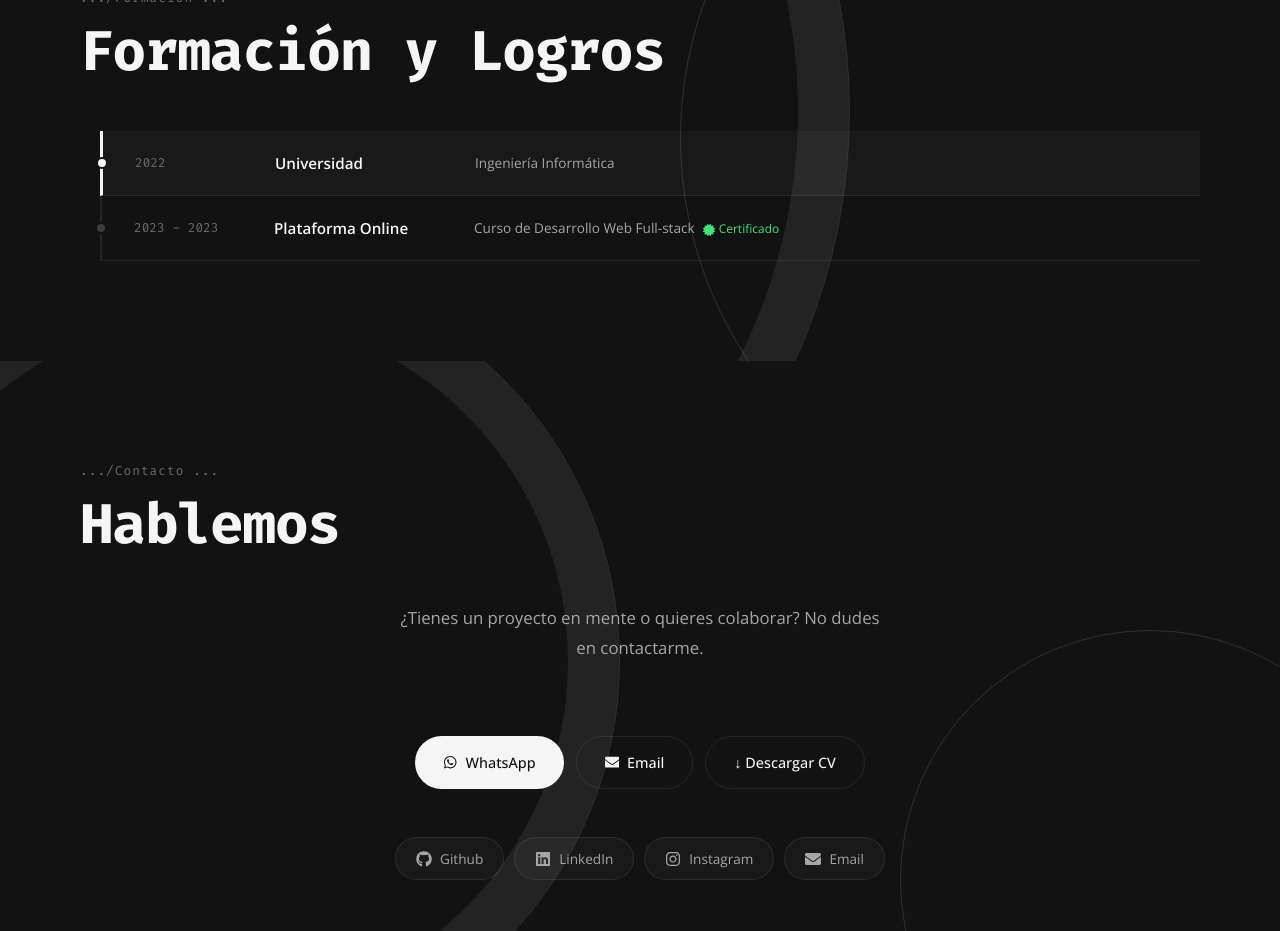
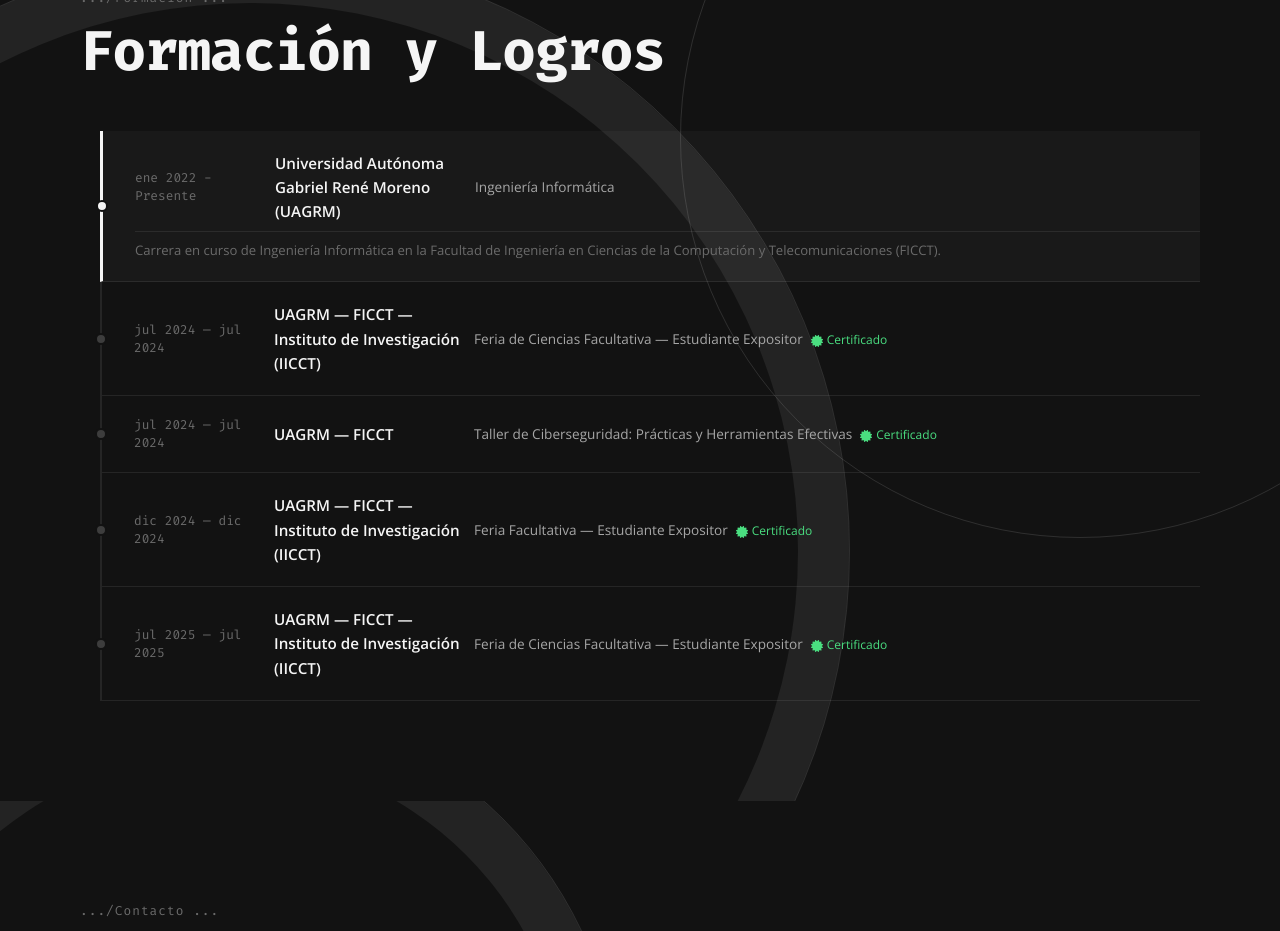
Before and after one commit to DrAlastor/MyPortafolio, a Next.js app: page / in a window 1280 px wide. Shown: the part 3180-4111 px from the top of the page. Built offline with nearby package versions, Linux system fonts and the light colour scheme.

Commit message:
Actu certificado

```diff
--- a/app/globals.css
+++ b/app/globals.css
@@ -648,6 +648,17 @@
   color: var(--text-secondary);
 }
 
+.timeline-description {
+  grid-column: 1 / -1;
+  font-size: 0.82rem;
+  color: var(--text-muted);
+  line-height: 1.6;
+  margin-top: 8px;
+  padding-top: 8px;
+  border-top: 1px solid var(--border-subtle);
+  overflow: hidden;
+}
+
 .timeline-total {
   text-align: right;
   margin-top: 16px;
--- a/app/page.tsx
+++ b/app/page.tsx
@@ -551,8 +551,22 @@
                 onClick={() => setActiveTimeline(exp.id)}
               >
                 <div className="timeline-date">
-                  {new Date(exp.start_date).getFullYear()}
-                  {exp.end_date && ` - ${new Date(exp.end_date).getFullYear()}`}
+                  {(() => {
+                    const start = new Date(exp.start_date);
+                    const startStr = start.toLocaleDateString(lang === "es" ? "es-ES" : "en-US", {
+                      month: "short",
+                      year: "numeric",
+                    });
+                    if (!exp.end_date) {
+                      return `${startStr} - ${lang === "es" ? "Presente" : "Present"}`;
+                    }
+                    const end = new Date(exp.end_date);
+                    const endStr = end.toLocaleDateString(lang === "es" ? "es-ES" : "en-US", {
+                      month: "short",
+                      year: "numeric",
+                    });
+                    return `${startStr} — ${endStr}`;
+                  })()}
                 </div>
                 <div className="timeline-company">{getText(exp.institution, lang)}</div>
                 <div className="timeline-role">
@@ -572,6 +586,16 @@
                     </span>
                   )}
                 </div>
+                {activeTimeline === exp.id && (
+                  <motion.p
+                    className="timeline-description"
+                    initial={{ opacity: 0, height: 0 }}
+                    animate={{ opacity: 1, height: "auto" }}
+                    transition={{ duration: 0.3 }}
+                  >
+                    {getText(exp.description, lang)}
+                  </motion.p>
+                )}
               </motion.div>
             ))}
           </motion.div>
--- a/data/portfolio.ts
+++ b/data/portfolio.ts
@@ -150,12 +150,12 @@
       en: "Computer Engineering",
     },
     institution: {
-      es: "Universidad",
-      en: "University",
+      es: "Universidad Autónoma Gabriel René Moreno (UAGRM)",
+      en: "Gabriel René Moreno Autonomous University (UAGRM)",
     },
     description: {
-      es: "Carrera en curso de Ingeniería Informática.",
-      en: "Ongoing Computer Engineering degree.",
+      es: "Carrera en curso de Ingeniería Informática en la Facultad de Ingeniería en Ciencias de la Computación y Telecomunicaciones (FICCT).",
+      en: "Ongoing Computer Engineering degree at the Faculty of Computer Science and Telecommunications Engineering (FICCT).",
     },
     start_date: "2022-01-01",
     end_date: null,
@@ -164,19 +164,73 @@
   {
     id: 2,
     title: {
-      es: "Curso de Desarrollo Web Full-stack",
-      en: "Full-stack Web Development Course",
+      es: "Feria de Ciencias Facultativa — Estudiante Expositor",
+      en: "Faculty Science Fair — Student Exhibitor",
     },
     institution: {
-      es: "Plataforma Online",
-      en: "Online Platform",
+      es: "UAGRM — FICCT — Instituto de Investigación (IICCT)",
+      en: "UAGRM — FICCT — Research Institute (IICCT)",
     },
     description: {
-      es: "Desarrollo web con JavaScript, React y Node.js.",
-      en: "Web development with JavaScript, React, and Node.js.",
+      es: "Expositor de Proyecto de Investigación Académica Formativa. Área: Programación. Categoría: Básico. Proyecto: Juego Super Mario Bros.",
+      en: "Academic Research Project Exhibitor. Area: Programming. Category: Basic. Project: Super Mario Bros Game.",
     },
-    start_date: "2023-06-01",
-    end_date: "2023-12-01",
+    start_date: "2024-07-16",
+    end_date: "2024-07-18",
+    has_certificate: true,
+  },
+  {
+    id: 3,
+    title: {
+      es: "Taller de Ciberseguridad: Prácticas y Herramientas Efectivas",
+      en: "Cybersecurity Workshop: Effective Practices and Tools",
+    },
+    institution: {
+      es: "UAGRM — FICCT",
+      en: "UAGRM — FICCT",
+    },
+    description: {
+      es: "Taller de Ciberseguridad con una duración total de 8 horas académicas. Instructor: Ing. Guido Delgadillo Fernández.",
+      en: "Cybersecurity workshop with a total duration of 8 academic hours. Instructor: Eng. Guido Delgadillo Fernández.",
+    },
+    start_date: "2024-07-13",
+    end_date: "2024-07-20",
+    has_certificate: true,
+  },
+  {
+    id: 4,
+    title: {
+      es: "Feria Facultativa — Estudiante Expositor",
+      en: "Faculty Fair — Student Exhibitor",
+    },
+    institution: {
+      es: "UAGRM — FICCT — Instituto de Investigación (IICCT)",
+      en: "UAGRM — FICCT — Research Institute (IICCT)",
+    },
+    description: {
+      es: "Expositor de Proyecto de Investigación Académica Formativa. Área: Matemáticas y Física. Categoría: Intermedio. Proyecto: Modelado Matemático para la Seguridad Estructural Frente a los Sismos Utilizando Ecuaciones Diferenciales.",
+      en: "Academic Research Project Exhibitor. Area: Mathematics and Physics. Category: Intermediate. Project: Mathematical Modeling for Earthquake Structural Safety Using Differential Equations.",
+    },
+    start_date: "2024-12-12",
+    end_date: "2024-12-13",
+    has_certificate: true,
+  },
+  {
+    id: 5,
+    title: {
+      es: "Feria de Ciencias Facultativa — Estudiante Expositor",
+      en: "Faculty Science Fair — Student Exhibitor",
+    },
+    institution: {
+      es: "UAGRM — FICCT — Instituto de Investigación (IICCT)",
+      en: "UAGRM — FICCT — Research Institute (IICCT)",
+    },
+    description: {
+      es: "Expositor de Proyecto de Investigación Académica Formativa. Área: Programación. Categoría: Intermedio. Proyecto: Análisis, diseño e implementación de un sistema de gestión integral para la cafetería Grano Urbano.",
+      en: "Academic Research Project Exhibitor. Area: Programming. Category: Intermediate. Project: Analysis, design and implementation of a comprehensive management system for the Grano Urbano coffee shop.",
+    },
+    start_date: "2025-07-09",
+    end_date: "2025-07-11",
     has_certificate: true,
   },
 ];
```
